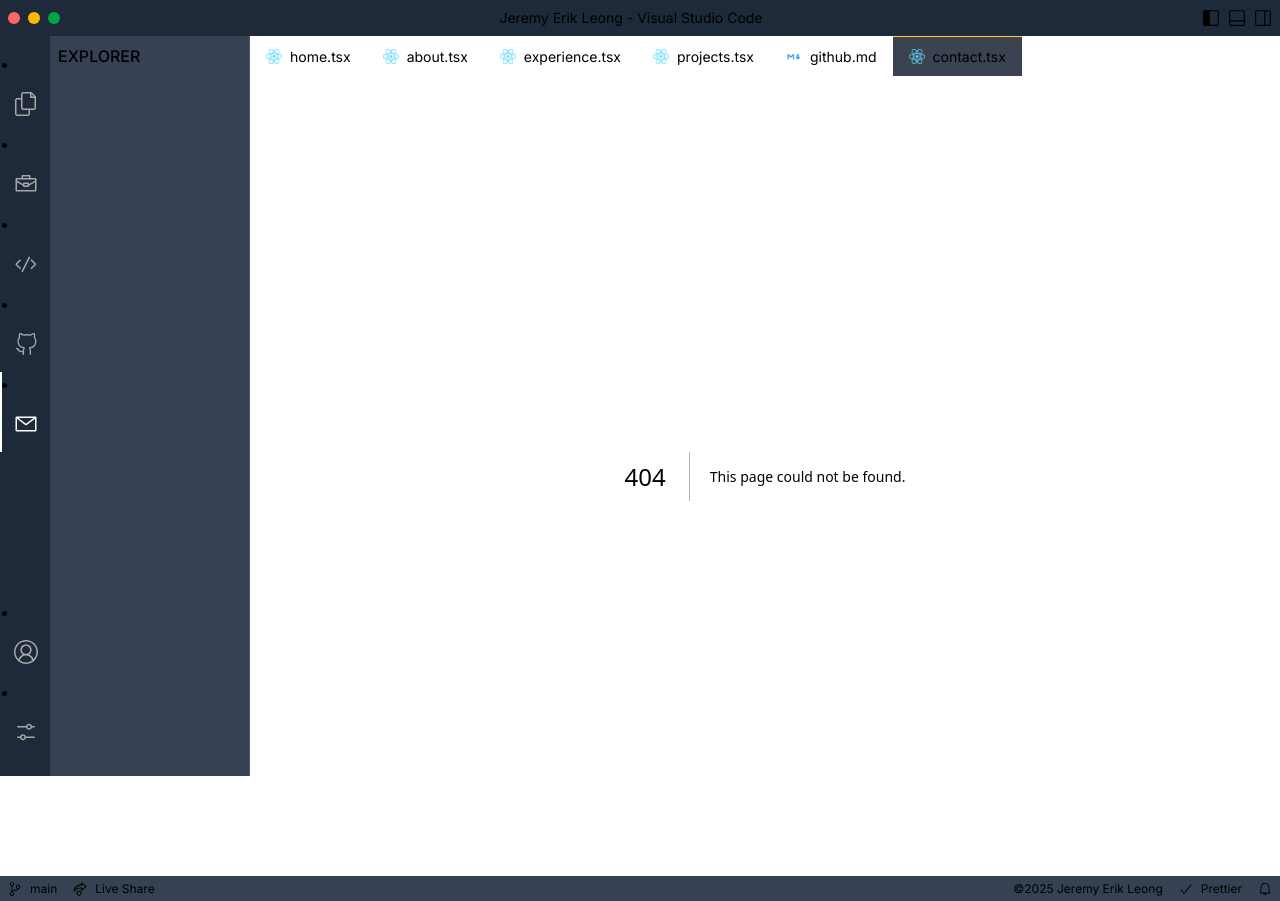
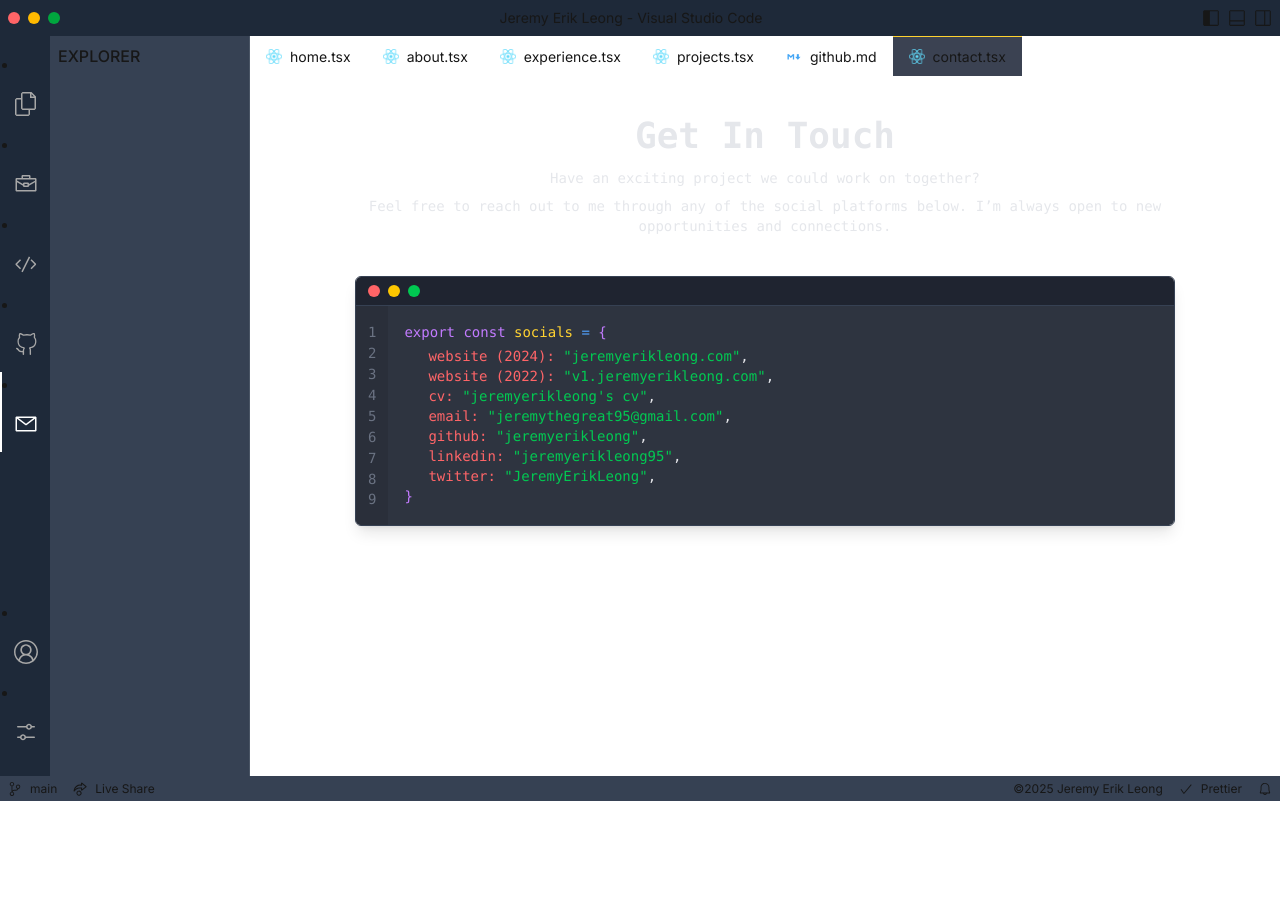
Before and after one commit to jeremyerikleong/my-vscode-inspired-react-portfolio, a Next.js app: page /contact in a window 1280 px wide. Before the commit this address had no page. After the commit the page ends 801 px from the top, so only its background shows below. Built offline with nearby package versions, Linux system fonts and the light colour scheme.

Commit message:
built contact page UI

```diff
--- /dev/null
+++ b/app/contact/page.tsx
@@ -0,0 +1,69 @@
+import { developerInfo, socialCardDetails } from '@/constants';
+
+export async function generateMetadata() {
+    return {
+        title: `${developerInfo.name} | Contact`,
+    };
+}
+
+export default function Contact() {
+    return (
+        <section className="p-10 max-w-[900px] mx-auto font-mono text-sm text-gray-200">
+            <div className="text-center mb-10">
+                <h1 className="text-3xl lg:text-4xl font-bold">Get In Touch</h1>
+                <h2 className="font-medium mt-3">
+                    Have an exciting project we could work on together?
+                </h2>
+                <h2 className="font-medium mt-2">
+                    Feel free to reach out to me through any of the social platforms below. I’m always open to new opportunities and connections.
+                </h2>
+            </div>
+
+            <div className="relative mt-10 rounded-md overflow-hidden border border-gray-700 shadow-lg">
+                <div className="flex items-center gap-2 px-3 py-2 bg-[#1f2430] border-b border-gray-700">
+                    <span className="w-3 h-3 rounded-full bg-red-400"></span>
+                    <span className="w-3 h-3 rounded-full bg-yellow-400 "></span>
+                    <span className="w-3 h-3 rounded-full bg-green-500"></span>
+                </div>
+
+                <div className="flex bg-[#2e3440]">
+                    <div className="flex flex-col items-end px-3 py-4 bg-[#2a2f3a] text-gray-500 select-none">
+                        <span>1</span>
+                        {socialCardDetails.map((_, index) => (
+                            <span key={index} className="mt-px">{index + 2}</span>
+                        ))}
+                        <span>{socialCardDetails.length + 2}</span>
+                    </div>
+
+                    <div className="px-4 py-4">
+                        <p>
+                            <span className="text-purple-400">export const </span>
+                            <span className="text-amber-300">socials</span>
+                            <span className="text-blue-400"> = </span>
+                            <span className="text-purple-400">{"{"}</span>
+                        </p>
+
+                        <ul className="mt-1">
+                            {socialCardDetails.map((social) => (
+                                <li key={social.id} className="ml-6">
+                                    <span className="text-red-400">{social.platform}: </span>
+                                    <a
+                                        href={social.url}
+                                        target="_blank"
+                                        rel="noopener noreferrer"
+                                        className="text-green-500 hover:underline"
+                                    >
+                                        {'"'}{social.title}{'"'}
+                                    </a>
+                                    <span>,</span>
+                                </li>
+                            ))}
+                        </ul>
+
+                        <p className="text-purple-400">{"}"}</p>
+                    </div>
+                </div>
+            </div>
+        </section>
+    );
+}
--- a/constants/index.ts
+++ b/constants/index.ts
@@ -3,3 +3,48 @@
     title: 'Front-End Developer',
     bio: 'I develop digital experiences with a strong emphasis on responsive design and user-centric principles.'
 };
+
+export const socialCardDetails = [
+    {
+        id: '1',
+        platform: 'website (2024)',
+        title: 'jeremyerikleong.com',
+        url: 'https://jeremyerikleong.com',
+    },
+    {
+        id: '2',
+        platform: 'website (2022)',
+        title: 'v1.jeremyerikleong.com',
+        url: 'https://v1.jeremyerikleong.com',
+    },
+    {
+        id: '3',
+        platform: 'cv',
+        title: "jeremyerikleong's cv",
+        url: 'https://cv.jeremyerikleong.com',
+    },
+    {
+        id: '4',
+        platform: 'email',
+        title: 'jeremythegreat95@gmail.com',
+        url: 'mailto:jeremythegreat95@gmail.com',
+    },
+    {
+        id: '5',
+        platform: 'github',
+        title: 'jeremyerikleong',
+        url: 'https://github.com/jeremyerikleong',
+    },
+    {
+        id: '6',
+        platform: 'linkedin',
+        title: 'jeremyerikleong95',
+        url: 'https://www.linkedin.com/in/jeremyerikleong95',
+    },
+    {
+        id: '7',
+        platform: 'twitter',
+        title: 'JeremyErikLeong',
+        url: 'https://x.com/JeremyErikLeong'
+    },
+]
```
